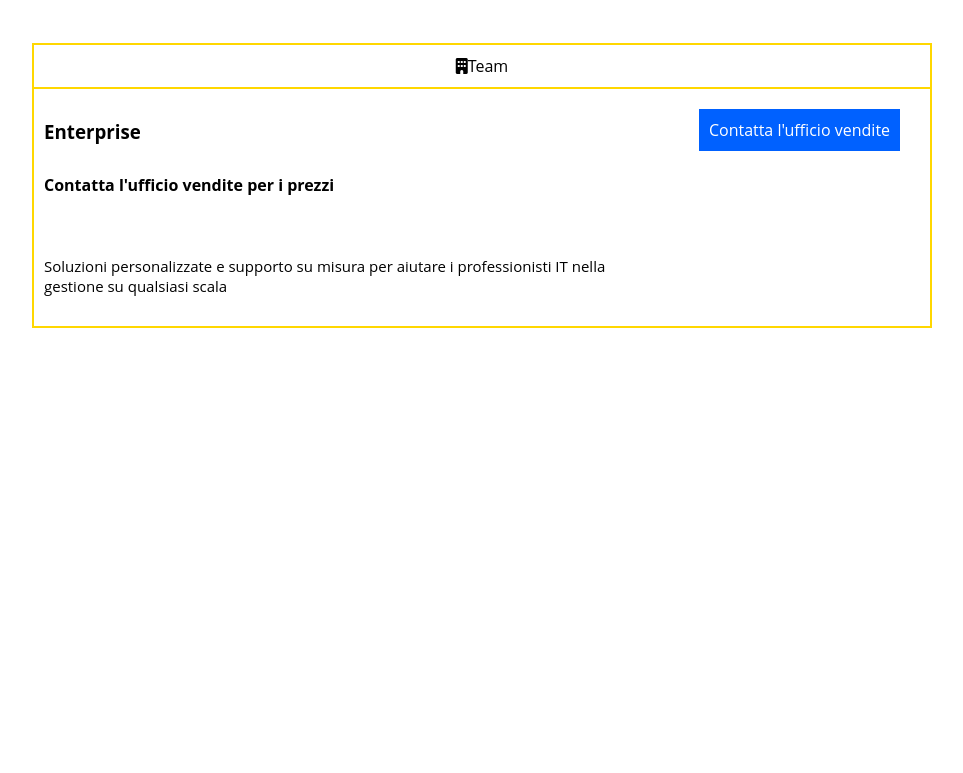
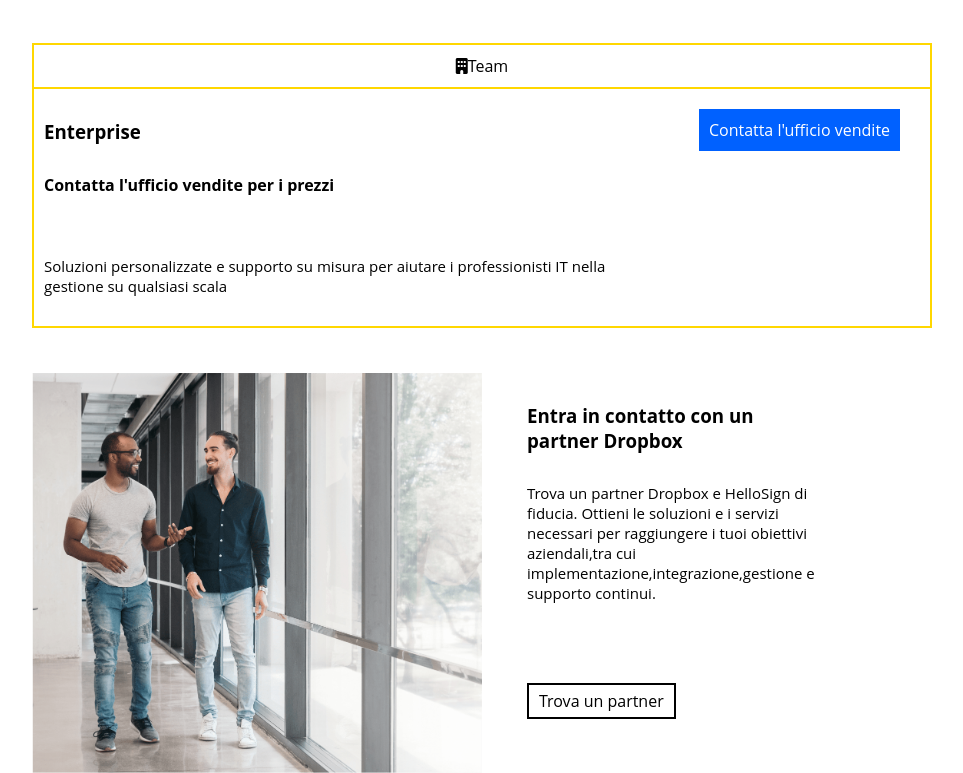
Before and after one commit to AndreaPiazza33/htmlcss-dropbox, a plain HTML site: page index.html in a window 1280 px wide. Shown: the part 1829-2602 px from the top of the page, without its empty margins (158-1121 px from the left). Before the commit the page ends 2157 px from the top, so only its background shows below. Drawn offline with Linux system fonts and the light colour scheme.

Commit message:
feat: add fourth main section

```diff
--- a/CSS/style.css
+++ b/CSS/style.css
@@ -157,7 +157,7 @@ header ul{
     display: flex;
     flex-direction: column;
     width: 100%;
-    margin-top: 45px;
+    margin: 45px 0;
     border: 2px solid /* #F8F8F8*/ gold;
 }
 .horizontal-option{
@@ -184,3 +184,21 @@ header ul{
     max-width: 600px;
     font-size: 15px;
 }
+
+
+/*Third Section*/
+.small-container .img-box{
+    width: calc(100% / 2);
+    margin-right: 45px;
+}
+.small-container .text-box{
+    margin-top: 30px;
+}
+.text-box p{
+    margin: 30px 0;
+    font-size: 15px;
+}
+.bordered-gray{
+    border: 2px solid black;
+    padding: 5px 10px;
+}
--- a/index.html
+++ b/index.html
@@ -79,6 +79,7 @@
                         <span><i class="fa-solid fa-check blue-icon"></i> Cartelle offline su dispositivi mobili</span>
                     </div>
                 </div>
+
                 <div class="business-card"><!--seconda card-->
                     <div class="card-option">
                      <i class="fa-solid fa-users"></i><span>Team</span>
@@ -105,6 +106,7 @@
                         <span><i class="fa-solid fa-check blue-icon"></i> Gestione dei permessi in base ai ruoli</span>
                     </div>
                 </div>
+
                 <div class="business-card"><!--terza card-->
                     <div class="card-option">
                      <i class="fa-solid fa-building"></i><span>Azienda</span>
@@ -129,6 +131,7 @@
                         <span><i class="fa-solid fa-check blue-icon"></i> Possibilità di personalizzazione totale</span>
                     </div>
                 </div>
+
                 <div class="horizontal-card"><!--quarta card-->
                     <div class="horizontal-option">
                         <i class="fa-solid fa-building"></i><span>Team</span>
@@ -147,7 +150,20 @@
                     </div>
                 </div>
             </div>
+        </section>
 
+        <!--terza sezione img + testo affiancato-->
+        <section>
+            <div class="small-container">
+                <div class="img-box">
+                    <img src="./img/partner.png" alt="partner photo">
+                </div>
+                <div class="text-box">
+                    <h3>Entra in contatto con un partner Dropbox</h3>
+                    <p>Trova un partner Dropbox e HelloSign di fiducia. Ottieni le soluzioni e i servizi necessari per raggiungere i tuoi obiettivi aziendali,tra cui implementazione,integrazione,gestione e supporto continui.</p>
+                    <span class="bordered-gray">Trova un partner</span>
+                </div>
+            </div>
         </section>
     </main>
 </body>
```
